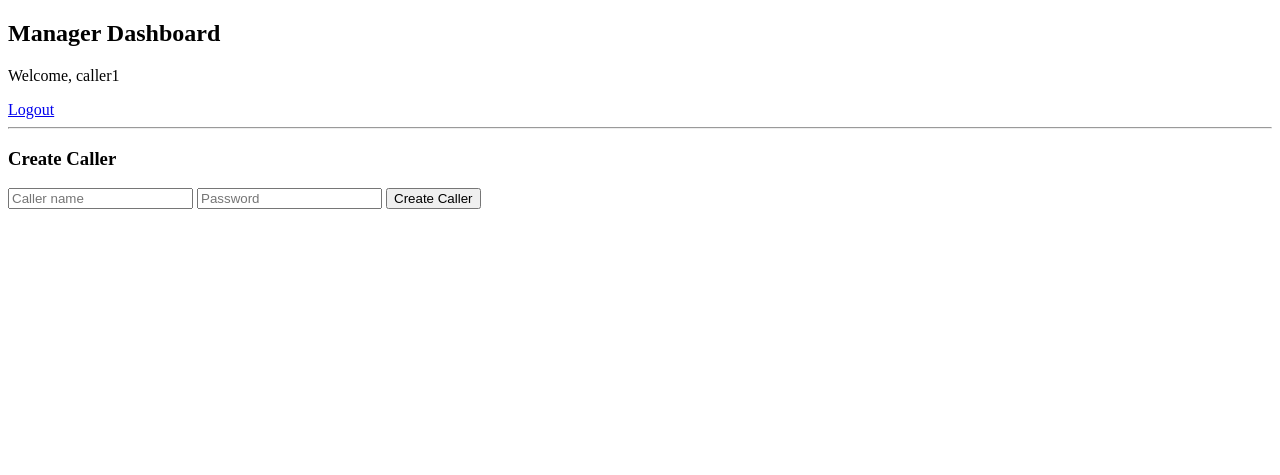
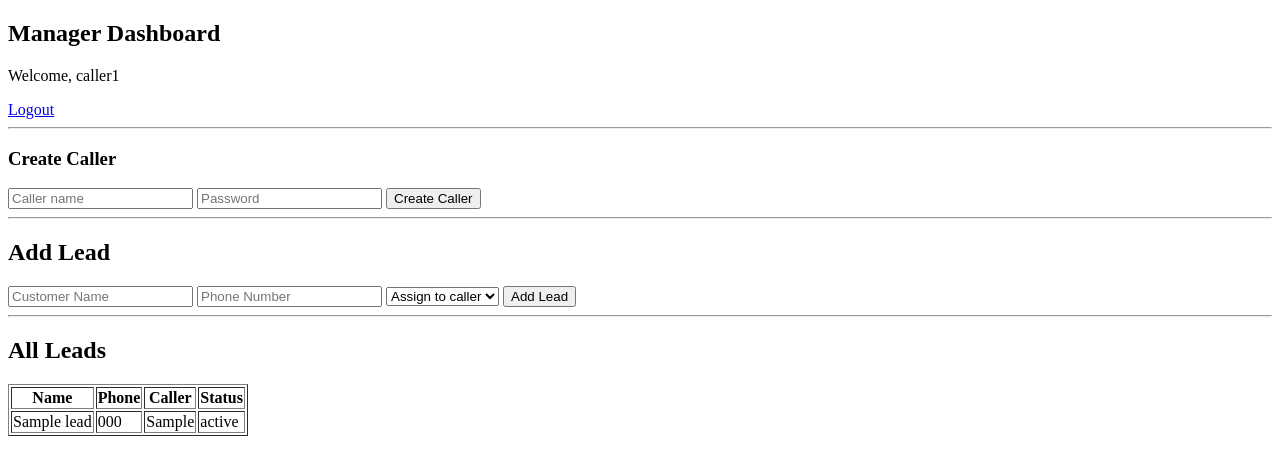
Before and after one commit to Rahulrai23/lead-calling-app, a Flask app: page /manager in a window 1280 px wide. Shown: the top 475 px of the page. Run offline with Flask 3, Linux system fonts and the light colour scheme; a user stored in the database is signed in; a database or web service that is not in the repository returns one stand-in record (values such as "Sample title"); some libraries are stand-ins or nearby versions.

Commit message:
Update manager.html

```diff
--- a/templates/manager.html
+++ b/templates/manager.html
@@ -19,6 +19,43 @@
     <input name="password" placeholder="Password" required>
     <button type="submit">Create Caller</button>
 </form>
+<hr>
+
+<h2>Add Lead</h2>
+
+<form method="POST" action="/add_lead">
+  <input name="name" placeholder="Customer Name" required>
+  <input name="phone" placeholder="Phone Number" required>
+
+  <select name="assigned_to" required>
+    <option value="">Assign to caller</option>
+    {% for c in callers %}
+      <option value="{{ c[0] }}">{{ c[0] }}</option>
+    {% endfor %}
+  </select>
+
+  <button type="submit">Add Lead</button>
+</form>
+
+<hr>
+
+<h2>All Leads</h2>
+<table border="1">
+<tr>
+  <th>Name</th>
+  <th>Phone</th>
+  <th>Caller</th>
+  <th>Status</th>
+</tr>
+{% for l in leads %}
+<tr>
+  <td>{{ l[1] }}</td>
+  <td>{{ l[2] }}</td>
+  <td>{{ l[3] }}</td>
+  <td>{{ l[4] }}</td>
+</tr>
+{% endfor %}
+</table>
 
 </body>
 </html>
```
